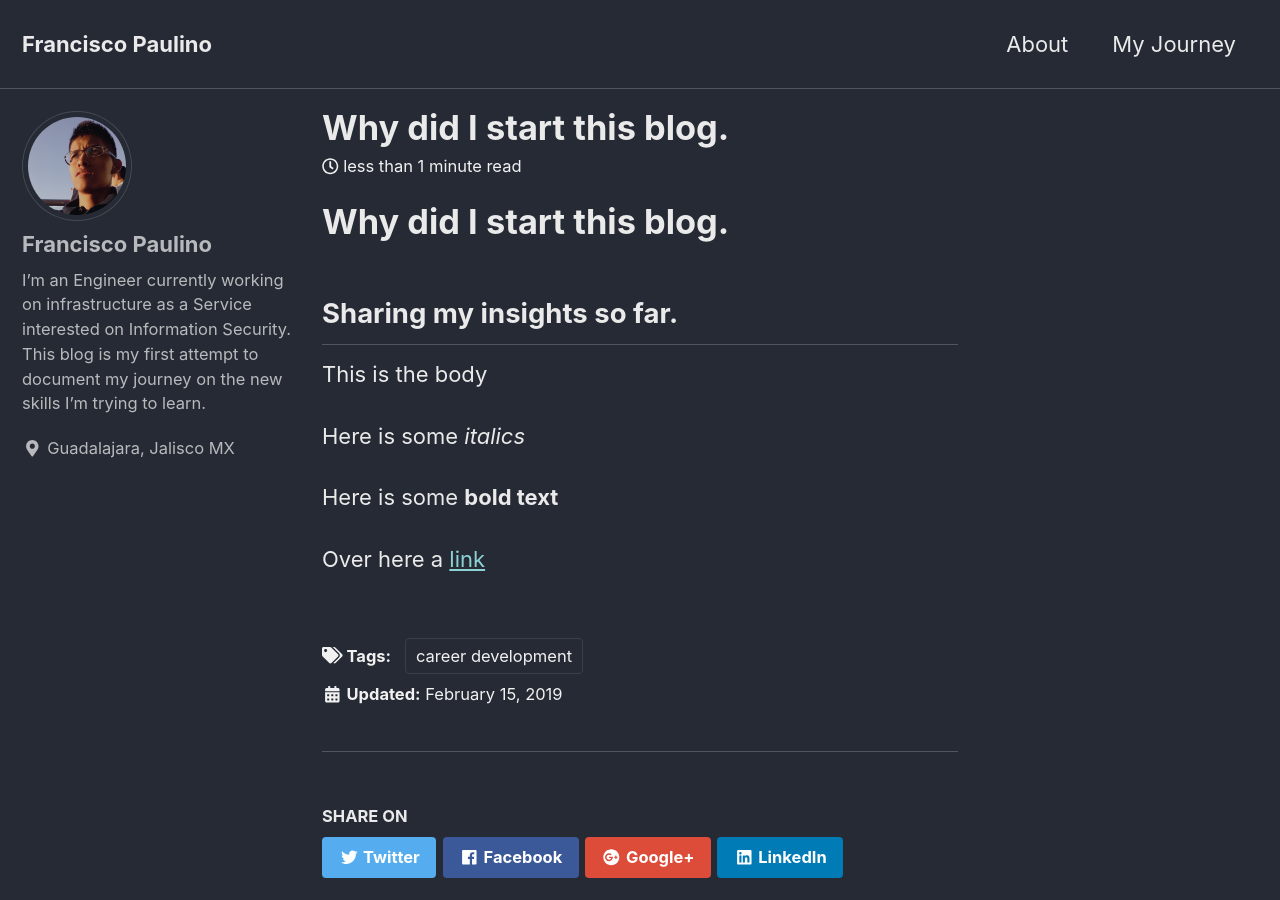
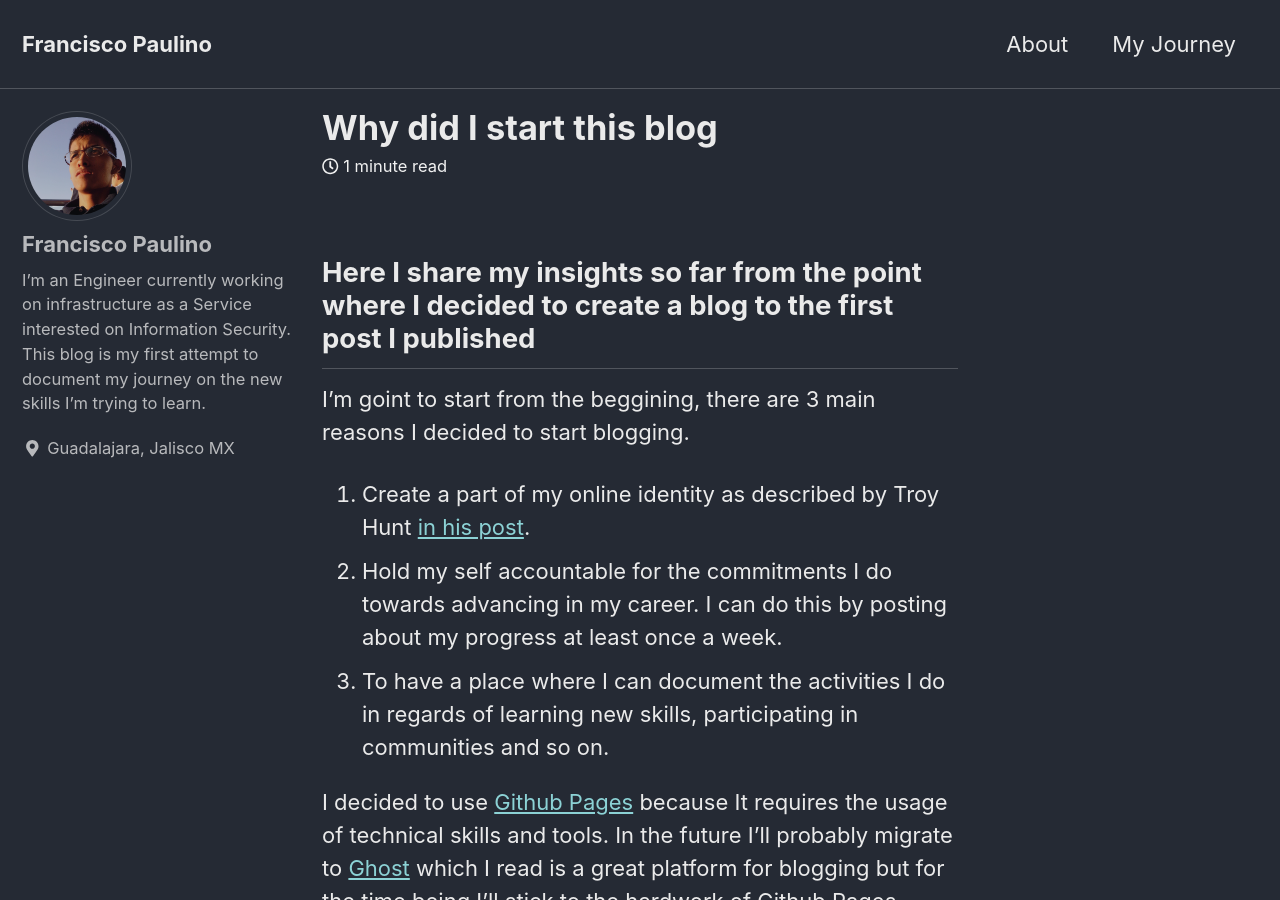
Before and after one commit to francisco-paulino/blog, a Jekyll site: the page built from _posts/2019-02-15-firstpost.md, in a window 1280 px wide and 900 px high. Built offline with Jekyll 4.4.1, drawn with Linux system fonts in a browser that asks for light colours; cached includes are drawn as plain includes; some of the changed text lies outside the part shown.

Commit message:
first post updates

```diff
--- a/_posts/2019-02-15-firstpost.md
+++ b/_posts/2019-02-15-firstpost.md
@@ -1,17 +1,18 @@
 ---
-title: "Why did I start this blog."
+title: "Why did I start this blog"
 date: 2019-02-15
 tags: [career development]
 excerpt: "Career development, blogging"
 ---
 
-# Why did I start this blog.
-## Sharing my insights so far.
+## Here I share my insights so far from the point where I decided to create a blog to the first post I published
 
-This is the body
+I'm goint to start from the beggining, there are 3 main reasons I decided to start blogging.
 
-Here is some *italics*
+1. Create a part of my online identity as described by Troy Hunt [in his post](https://www.troyhunt.com/why-online-identities-are-smart-career/).
+2. Hold my self accountable for the commitments I do towards advancing in my career. I can do this by posting about my progress at least once a week.
+3. To have a place where I can document the activities I do in regards of learning new skills, participating in communities and so on.
 
-Here is some **bold text**
+I decided to use [Github Pages](https://pages.github.com/) because It requires the usage of technical skills and tools. In the future I'll probably migrate to [Ghost](https://ghost.org/) which I read is a great platform for blogging but for the time being I'll stick to the hardwork of Github Pages which gives me a lot to learn with all the errors I receive when I commit new changes LOL.
 
-Over here a [link](https://youtube.com)
+I think my next step is to post about my progress on the new skills I'm trying to learn and validate. As a System Administrator with almost 3 years of experience I'm at the point of my career where I want to test my skills against regulated standards such as Professional Certifications.
```
